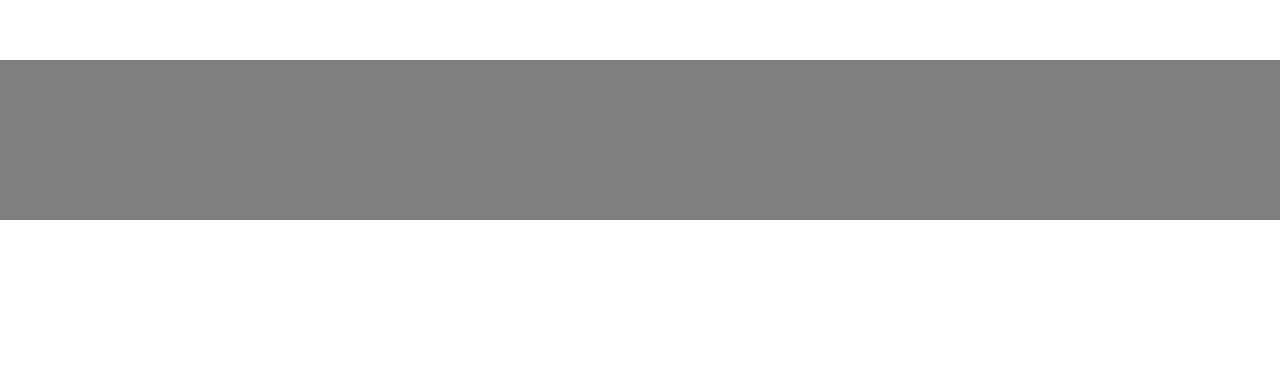
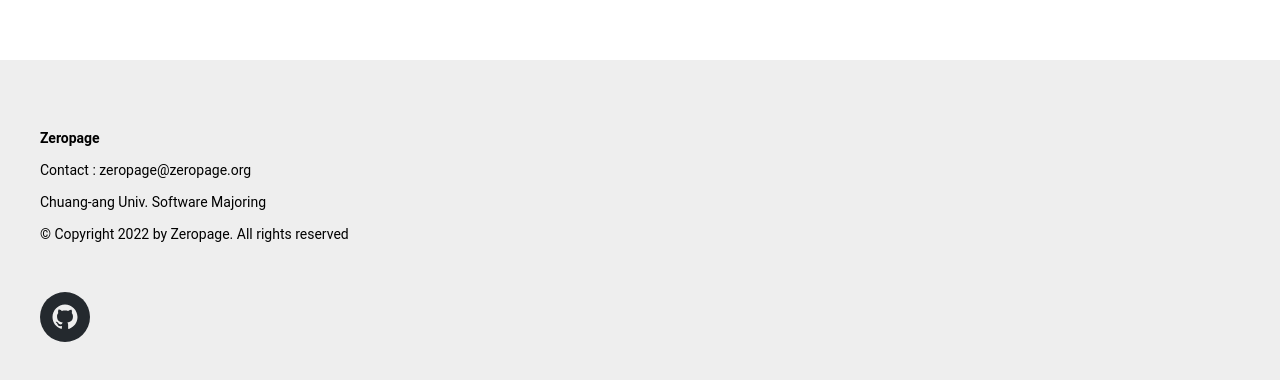
Before and after one commit to container-101/reactify, a React (Create React App) app: page / in a window 1280 px wide. Shown: the part 740-1120 px from the top of the page. Before the commit the page ends 960 px from the top, so only its background shows below. Built offline with nearby package versions, Linux system fonts and the light colour scheme; no server answers.

Commit message:
Modify Footer For Zeropage

```diff
--- a/package.json
+++ b/package.json
@@ -19,6 +19,7 @@
     "react-i18next": "^11.15.1",
     "react-router-dom": "^6.2.1",
     "react-scripts": "5.0.0",
+    "react-social-icons": "^5.8.0",
     "react-toastify": "^8.1.0",
     "typescript": "^4.5.4",
     "url-loader": "^4.1.1",
--- a/src/components/common/HorizontalLine/HorizontalLine.tsx
+++ b/src/components/common/HorizontalLine/HorizontalLine.tsx
@@ -2,8 +2,8 @@ import React, { FC } from "react";
 
 interface IHozLineProps {
 	className?: string;
-	height: number;
-	color: string;
+	height?: number;
+	color?: string;
 	margin?: number;
 }
 
--- a/src/components/layout/PageLayout/Footer/Footer.module.scss
+++ b/src/components/layout/PageLayout/Footer/Footer.module.scss
@@ -1,6 +1,82 @@
 @import "@styles/mixins";
 
+.bg {
+	background: #eeeeee;
+}
+
 .container {
-	min-height: 20vh;
-	background-color: $footer-background;
+	margin: 0 auto;
+	width: 100%;
+	max-width: $content-max-width;
+	padding: 20px 40px 80px 40px;
+	@include mobile {
+		padding: 20px 30px 80px 30px;
+	}
 }
+
+.content {
+	display: flex;
+	&:not(:nth-child(2)) {
+		padding: 50px 0px;
+	}
+	&:nth-child(3) {
+		padding: 50px 0px 20px 0px;
+	}
+	&:nth-child(4) {
+		padding: 0px 0px 28px 0px;
+	}
+	&:nth-child(5) {
+		padding: 0px;
+		font-weight: normal;
+		gap: 16px;
+	}
+	@include mobile {
+		&:not(:last-child) {
+			flex-direction: column;
+		}
+		&:nth-child(4) {
+			text-align: center;
+		}
+		&:nth-child(5) {
+			justify-content: center;
+		}
+	}
+}
+
+.item {
+	display: flex;
+	flex-direction: column;
+	justify-content: flex-start;
+	& + & {
+		margin-left: 6vw;
+	}
+	h5 {
+		max-width: 60vw;
+	}
+	a > h5 {
+		font-weight: normal;
+	}
+	a,
+	h5:not(:first-child) {
+		margin-top: 16px;
+		font-weight: normal;
+	}
+	span + span {
+		font-weight: 500;
+		font-size: 10px;
+		line-height: 12px;
+		color: #898989;
+	}
+	@include mobile {
+		& + & {
+			margin: 6vw 0 0 0;
+		}
+		a,
+		h5:not(:first-child) {
+			margin-top: 12px;
+		}
+		h5 {
+			max-width: unset;
+		}
+	}
+}
--- a/src/components/layout/PageLayout/Footer/Footer.tsx
+++ b/src/components/layout/PageLayout/Footer/Footer.tsx
@@ -1,12 +1,26 @@
+import classNames from "classnames";
+import { SocialIcon } from "react-social-icons";
 import styles from "./Footer.module.scss";
 
 interface Props {}
 
 const Footer = (props: Props) => {
 	return (
-		<footer className={styles.container}>
-			<div className={styles.content}></div>
-		</footer>
+		<div className={styles.bg}>
+			<footer className={styles.container}>
+				<div className={styles.content}>
+					<div className={styles.item}>
+						<h5>Zeropage</h5>
+						<h5>Contact : zeropage@zeropage.org</h5>
+						<h5>Chuang-ang Univ. Software Majoring</h5>
+						<h5>© Copyright 2022 by Zeropage. All rights reserved</h5>
+					</div>
+				</div>
+				<div className={classNames(styles.content, styles.social_icons)}>
+					<SocialIcon url="https://github.com" />
+				</div>
+			</footer>
+		</div>
 	);
 };
 
```
Also changed, not shown: 1 other file (tests, documents, lock files or other folders).
